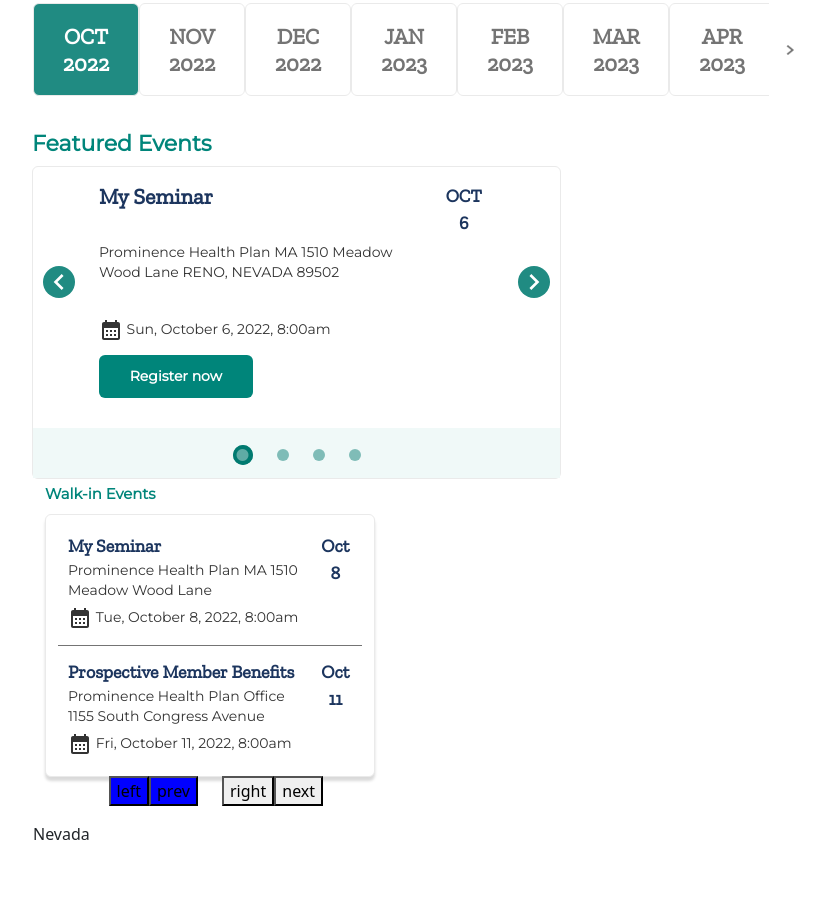
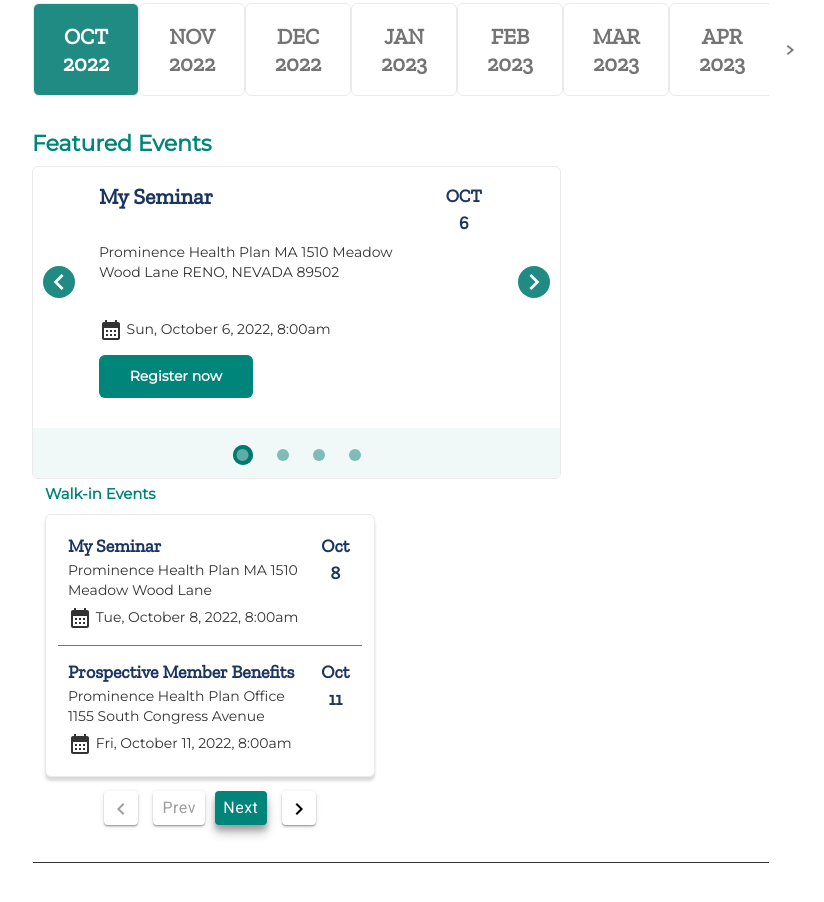
Before and after one commit to rjnpgarcia/events-project, a React (Create React App) app: page / in a window 1280 px wide. Shown: the part 300-1202 px from the top of the page, without its empty margins (239-1063 px from the left). Built offline with nearby package versions, Linux system fonts and the light colour scheme.

Commit message:
walkin button

```diff
--- /dev/null
+++ b/src/components/assets/Seminars.jsx
@@ -0,0 +1,5 @@
+function Seminars() {
+  return;
+}
+
+export default Seminars;
--- a/src/components/assets/WalkIn.jsx
+++ b/src/components/assets/WalkIn.jsx
@@ -2,6 +2,8 @@
 import React from "react";
 // CSS and Icons
 import CalendarMonthIcon from "@mui/icons-material/CalendarMonth";
+import ChevronLeftIcon from "@mui/icons-material/ChevronLeft";
+import ChevronRightIcon from "@mui/icons-material/ChevronRight";
 import classes from "./WalkIn.module.css";
 import "./WalkInSlider.module.css";
 // React-Bootstrap
@@ -88,18 +90,22 @@ function WalkIn(props) {
           }
         })}
       </Swiper>
-      <div className="container">
+      <div className={classes.containerWalkInButtons}>
         <div className="row">
-          <div className="col-6 d-flex justify-content-end">
+          <div className="col-6 d-flex justify-content-end px-0">
             <div className="button-prev-slide">
-              <button>left</button>
-              <button>prev</button>
+              <button className={classes.navButtonSmall}>
+                <ChevronLeftIcon />
+              </button>
+              <button className={classes.navButtonBig}>Prev</button>
             </div>
           </div>
-          <div className="col-6">
+          <div className="col-6 px-0">
             <div className="button-next-slide">
-              <button>right</button>
-              <button>next</button>
+              <button className={classes.navButtonBig}>Next</button>
+              <button className={classes.navButtonSmall}>
+                <ChevronRightIcon />
+              </button>
             </div>
           </div>
         </div>
--- a/src/components/assets/WalkIn.module.css
+++ b/src/components/assets/WalkIn.module.css
@@ -78,3 +78,57 @@
 .column {
   padding: 0px;
 }
+
+.navButtonSmall {
+  width: 34px;
+  height: 34px;
+  background: #ffffff;
+  box-shadow: 0px 1px 1px rgba(0, 0, 0, 0.2), 0px 2px 2px rgba(0, 0, 0, 0.14),
+    0px 1px 5px rgba(0, 0, 0, 0.12);
+  border-radius: 4px;
+
+  /* flex-direction: row; */
+  justify-content: center;
+  align-items: center;
+  padding: 0px;
+  border: 0px;
+  margin: 14.8px 10px 0px 10px;
+}
+
+.navButtonBig {
+  /* flex-direction: row; */
+  justify-content: center;
+  align-items: center;
+  padding: 0px;
+  margin: 14.8px 4.8px 0px 4.8px;
+
+  width: 52px;
+  height: 34px;
+
+  background: #00857a;
+
+  box-shadow: 0px 5px 5px rgba(0, 0, 0, 0.2), 0px 9px 10px rgba(0, 0, 0, 0.14),
+    0px 5px 14px rgba(0, 0, 0, 0.12);
+  border-radius: 4px;
+
+  font-family: "Roboto";
+  font-style: normal;
+  font-weight: 400;
+  font-size: 16px;
+  line-height: 24px;
+
+  /* display: flex; */
+  align-items: center;
+  text-align: center;
+  letter-spacing: 0.5px;
+
+  color: #ffffff;
+  border: 0px;
+}
+
+.containerWalkInButtons {
+  height: 50px;
+  display: flex;
+  justify-content: center;
+  /* align-items: center; */
+}
--- a/src/index.css
+++ b/src/index.css
@@ -1,6 +1,7 @@
 @import url("https://fonts.googleapis.com/css?family=Montserrat");
 @import url("https://fonts.googleapis.com/css?family=Zilla+Slab");
 @import url("https://fonts.googleapis.com/css2?family=Material+Symbols+Outlined");
+@import url("https://fonts.googleapis.com/css2?family=Roboto&display=swap");
 
 * {
   box-sizing: border-box;
@@ -107,10 +108,10 @@ div.swiper-wrapper {
   justify-content: center;
 }
 
-div.button-next-slide.swiper-button-disabled button {
-  background-color: red;
+div.button-prev-slide.swiper-button-disabled > button,
+div.button-next-slide.swiper-button-disabled > button {
+  background: #ffffff;
+  color: rgba(0, 0, 0, 0.38);
+  box-shadow: 0px 1px 1px rgba(0, 0, 0, 0.2), 0px 2px 2px rgba(0, 0, 0, 0.14),
+    0px 1px 5px rgba(0, 0, 0, 0.12);
 }
-
-div.button-prev-slide.swiper-button-disabled button {
-  background-color: blue;
-}
--- a/src/pages/Nevada.jsx
+++ b/src/pages/Nevada.jsx
@@ -129,7 +129,6 @@ function NevadaPage() {
                 </Col>
               </Row>
             </Container>
-            Nevada
           </Col>
         </Row>
       </Container>
--- a/src/pages/Pages.module.css
+++ b/src/pages/Pages.module.css
@@ -5,6 +5,8 @@
 .containerEvents {
   margin-top: 33px;
   padding: 0px;
+  padding-bottom: 40px;
+  border-bottom: 1px solid #333333;
 }
 
 .colWalkin {
```
Also changed, not shown: src/components/assets/Seminars.module.css (added).
